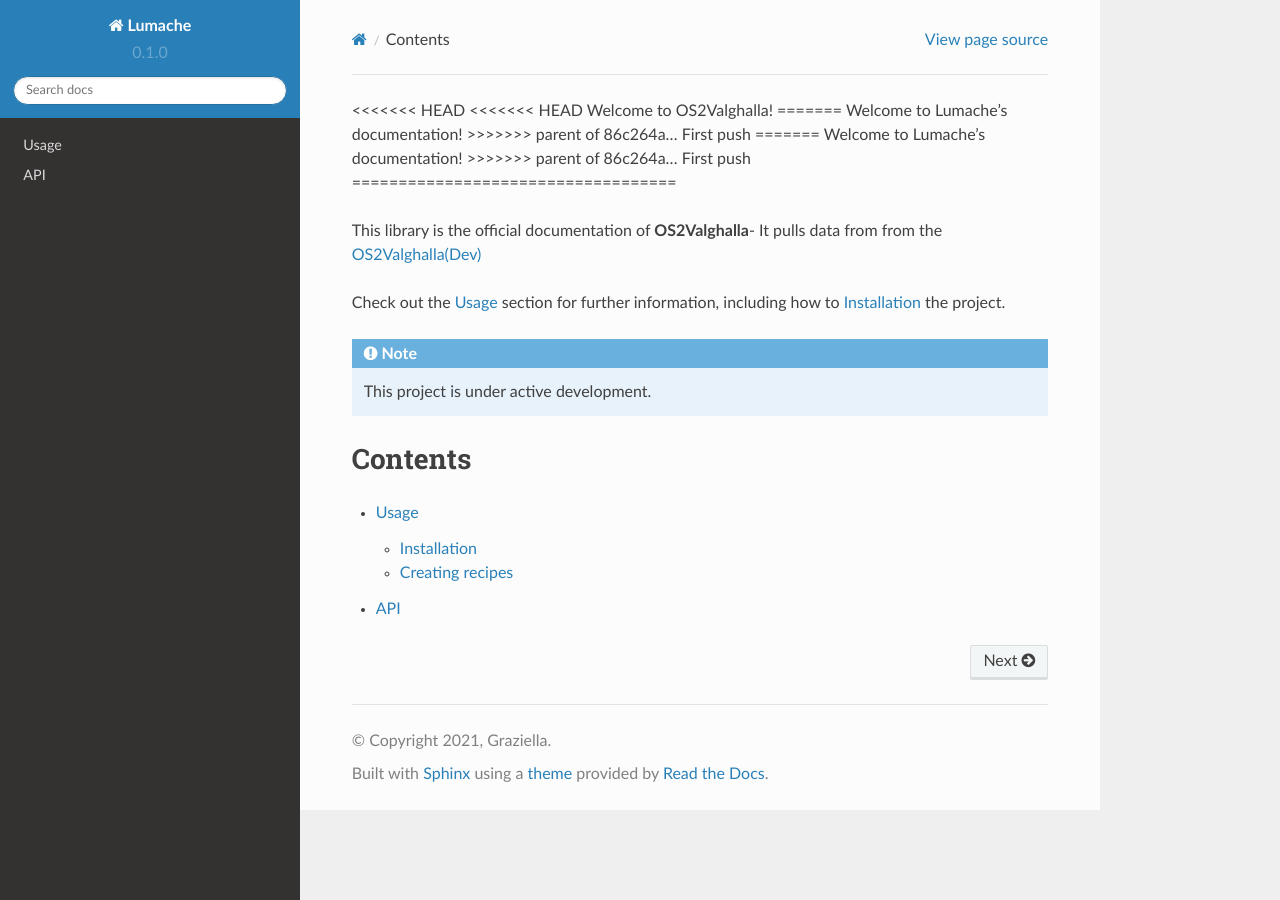
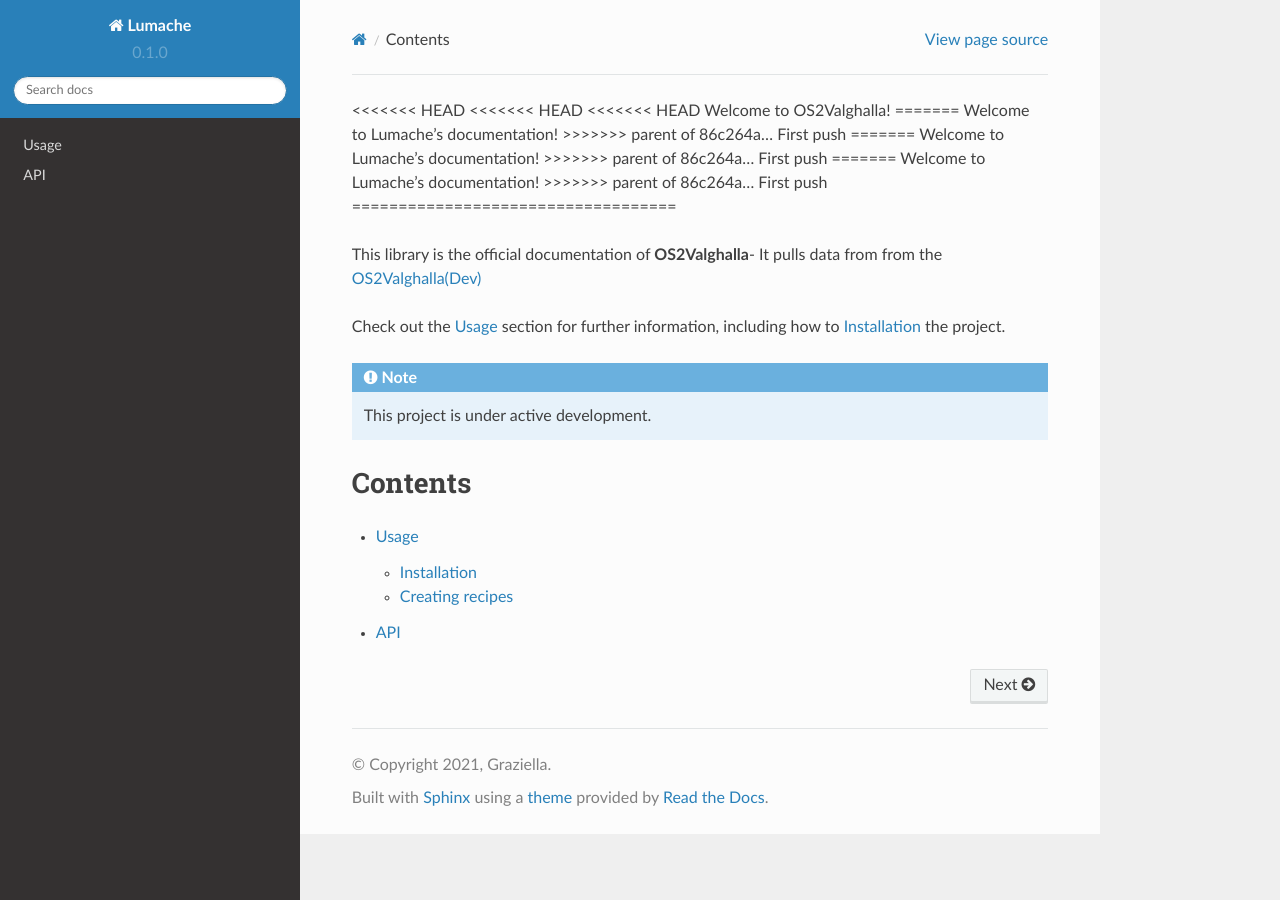
Before and after one commit to JesperBorup/OS2Valghalla, a Sphinx documentation site: the page built from docs/source/index.rst, in a window 1280 px wide. Built offline with Sphinx 7.4.7 and the Read the Docs theme 2.0.0, drawn with Linux system fonts in a browser that asks for light colours.

Commit message:
Update index.rst

```diff
--- a/docs/source/index.rst
+++ b/docs/source/index.rst
@@ -1,6 +1,10 @@
+<<<<<<< HEAD
 <<<<<<< HEAD
 <<<<<<< HEAD
 Welcome to OS2Valghalla!
+=======
+Welcome to Lumache's documentation!
+>>>>>>> parent of 86c264a... First push
 =======
 Welcome to Lumache's documentation!
 >>>>>>> parent of 86c264a... First push
```
